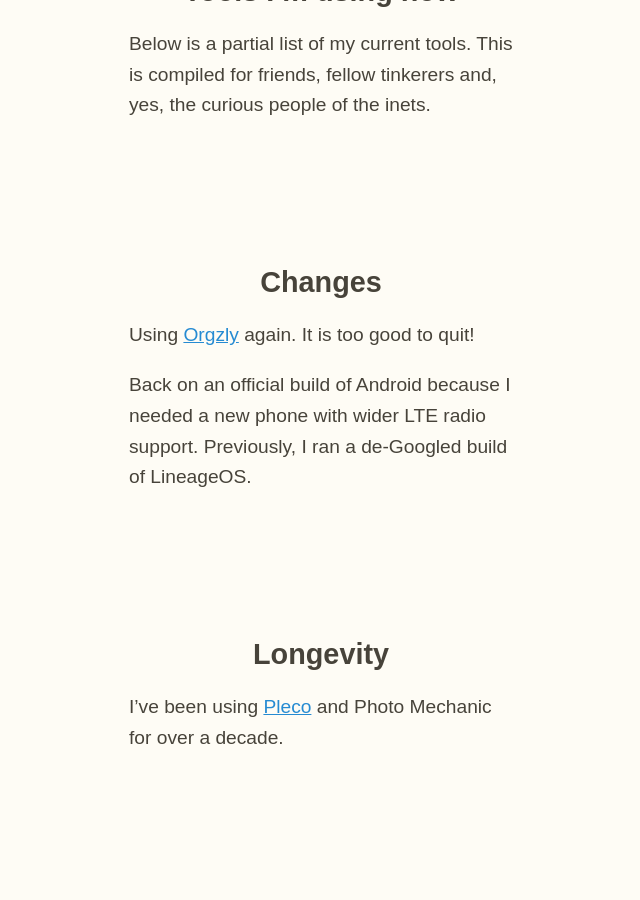
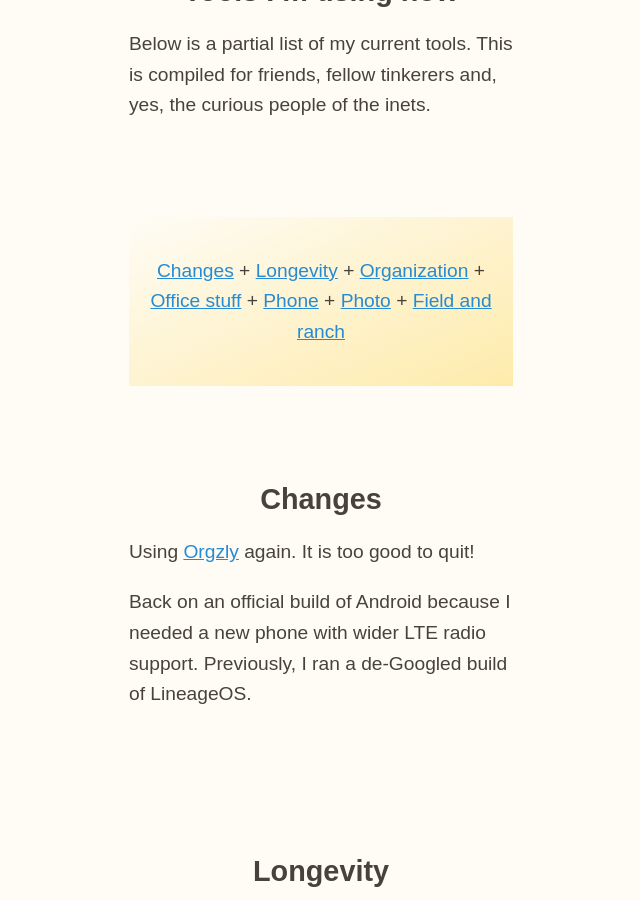
Before and after one commit to zachmccabe/zachmccabe.github.io, a Jekyll site: the page built from now.md, in a window 1280 px wide and 900 px high, scrolled down 870 px. Shown: the whole window, without its empty margins (319-959 px from the left). Built offline with Jekyll 4.4.1, drawn with Linux system fonts in a browser that asks for light colours.

Commit message:
Update now.md

```diff
--- a/now.md
+++ b/now.md
@@ -37,7 +37,7 @@ Researching [updates](https://www.zachmccabe.com/beijing/index.html#book-updates
 Below is a partial list of my current tools. This is compiled for friends, fellow tinkerers and, yes, the curious people of the inets.
 
 
-{{ include: page_nav.html }}
+{% include page_nav.html %}
 
 
 
```
